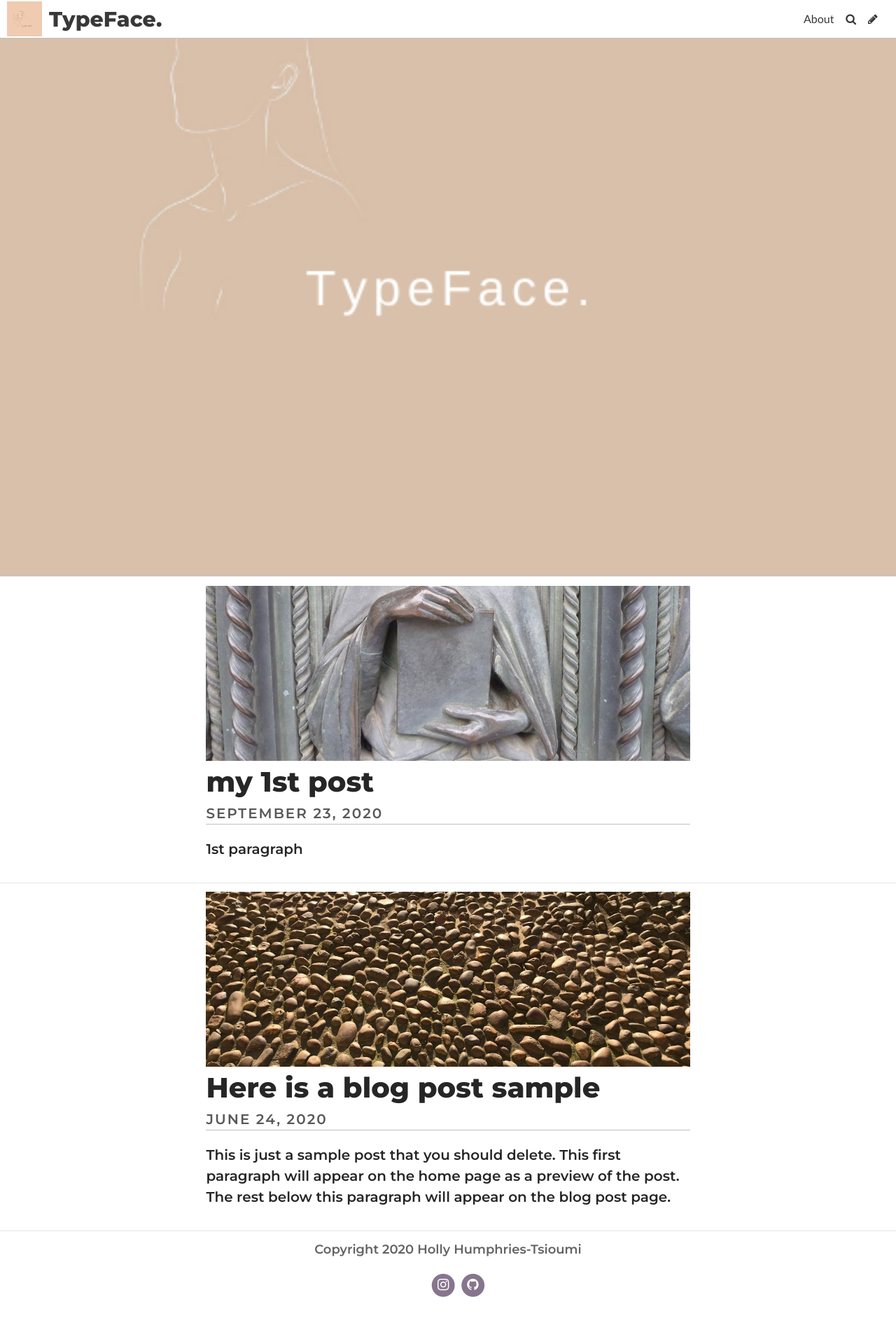
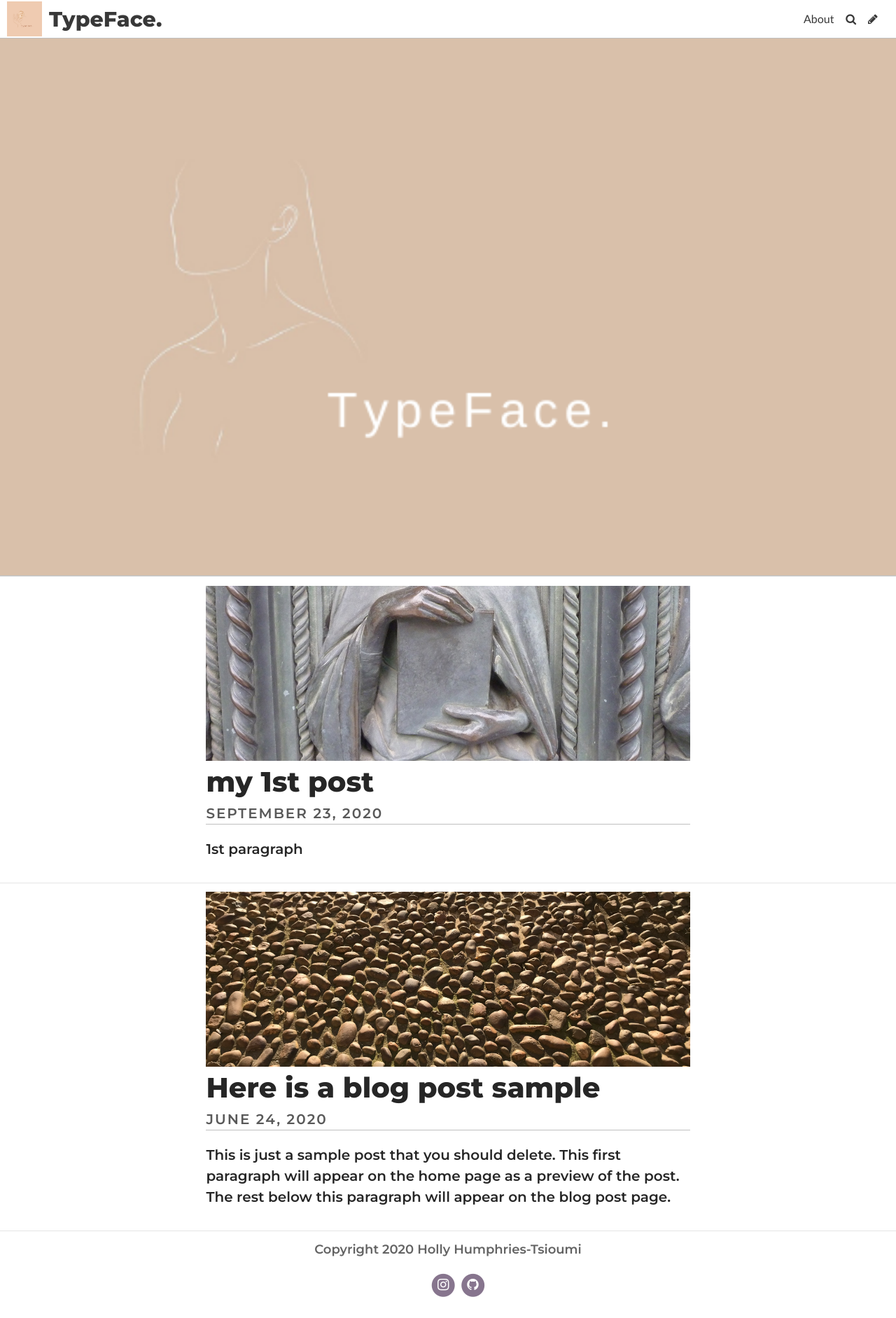
Before and after one commit to hollyhumphries/mybrookesblog, a Jekyll site: the page built from index.html, in a window 1280 px wide. Shown: the whole page at 70% size. Built offline with Jekyll 4.4.1, drawn with Linux system fonts in a browser that asks for light colours; some web fonts are replaced; the list of posts is cut into pages by our own code.

Commit message:
Update Settings “general”

```diff
--- a/_data/settings.yml
+++ b/_data/settings.yml
@@ -2,7 +2,7 @@ title: TypeFace.
 description: A website with a blog
 header_text: ""
 footer_text: Copyright 2020 Holly Humphries-Tsioumi
-header_feature_image: ../uploads/brown-grooming-experts-beauty-logo-2.png
+header_feature_image: ../uploads/brown-grooming-experts-beauty-logo-3.png
 bannerheight: 60vmax
 logo: ../uploads/brown-grooming-experts-beauty-logo.png
 favicon: ../uploads/brown-grooming-experts-beauty-logo.png
```
Also changed, not shown: uploads/brown-grooming-experts-beauty-logo-3.png (added).
